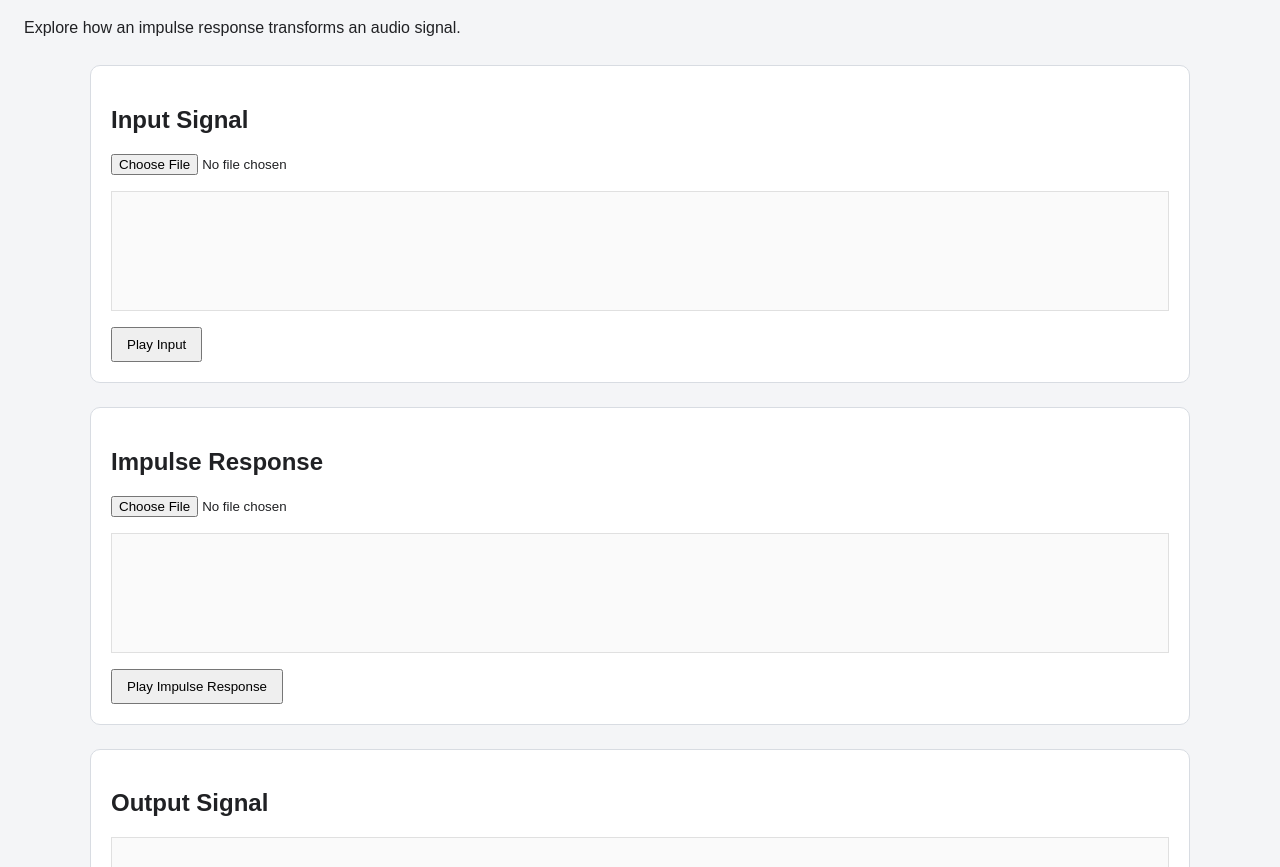
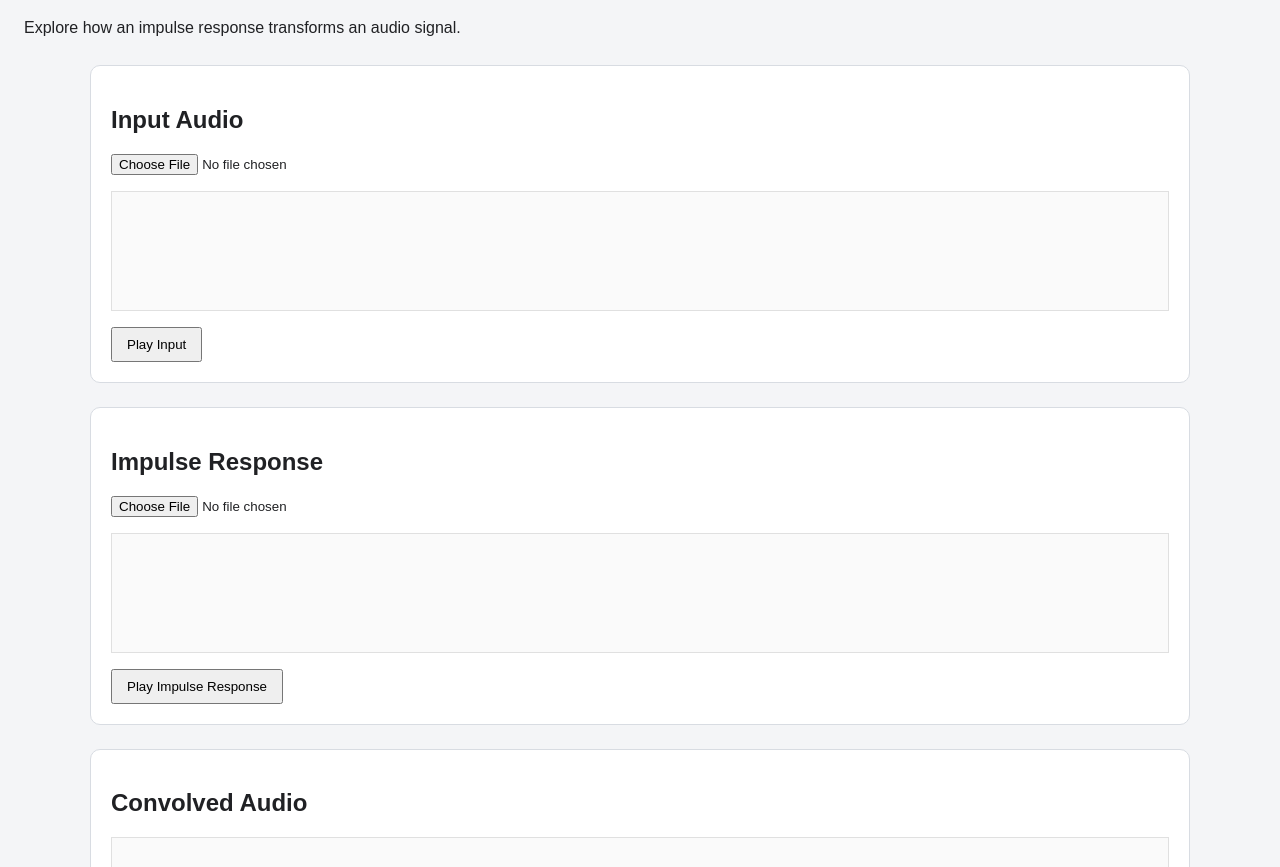
Before and after one commit to L-Rennie-2/ConvolutionPlayground, a plain HTML site: page index.html in a window 1280 px wide. Shown: the part 85-952 px from the top of the page. Drawn offline with Linux system fonts and the light colour scheme.

Commit message:
Update Labels

```diff
--- a/index.html
+++ b/index.html
@@ -18,7 +18,7 @@
 
     <main>
         <section class="signal-panel">
-            <h2>Input Signal</h2>
+            <h2>Input Audio</h2>
             <input type="file" id="input-file" accept="audio/*">
             <canvas id="input-waveform"></canvas>
             <button id="play-input">Play Input</button>
@@ -32,7 +32,7 @@
         </section>
 
         <section class="signal-panel">
-            <h2>Output Signal</h2>
+            <h2>Convolved Audio</h2>
             <canvas id="output-waveform"></canvas>
             <button id="play-output">Play Output</button>
         </section>
```
